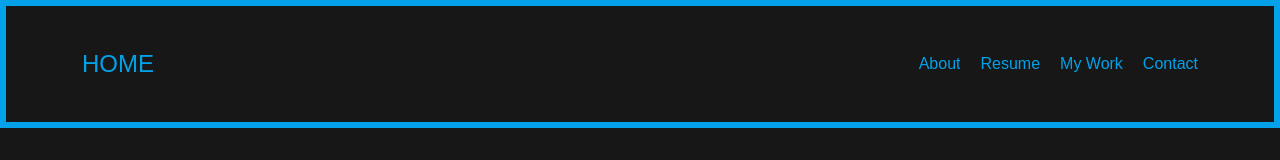
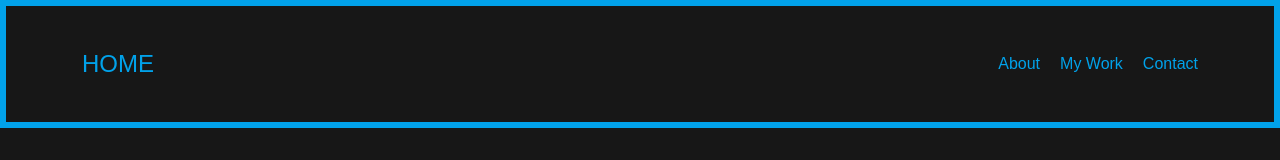
Before and after one commit to gbizy/gbizy.github.io, a React (Vite) app: page /about in a window 1280 px wide. Shown: the top 160 px of the page. Built offline with nearby package versions, Linux system fonts and the light colour scheme.

Commit message:
updated nav bar

```diff
--- a/src/components/Navigation.tsx
+++ b/src/components/Navigation.tsx
@@ -33,7 +33,7 @@ const Navigation = () => {
               About
             </Link>
           </li>
-          <li>
+          {/* <li>
             <Link
               to="/route"
               onClick={(event) => {
@@ -44,7 +44,7 @@ const Navigation = () => {
             >
               Resume
             </Link>
-          </li>
+          </li> */}
           <li>
             <Link to="/mywork" onClick={closeMenu}>
               My Work
--- a/src/pages/About.tsx
+++ b/src/pages/About.tsx
@@ -51,7 +51,7 @@ export default function About() {
             <div className="alwaysPlug">
               <p>
                 <br />
-                To learn more about what I have accomplished, please check out
+                {/* To learn more about what I have accomplished, please check out
                 my{" "}
                 <Link
                   to="route"
@@ -61,8 +61,8 @@ export default function About() {
                   }}
                 >
                   Resume
-                </Link>
-                . For examples of my work, see my{" "}
+                </Link> */}
+                For examples of my work, see my{" "}
                 <Link to="/mywork">Portfolio</Link>.{" "}
               </p>
             </div>
```
Also changed, not shown: 1 other file (tests, documents, lock files or other folders).
